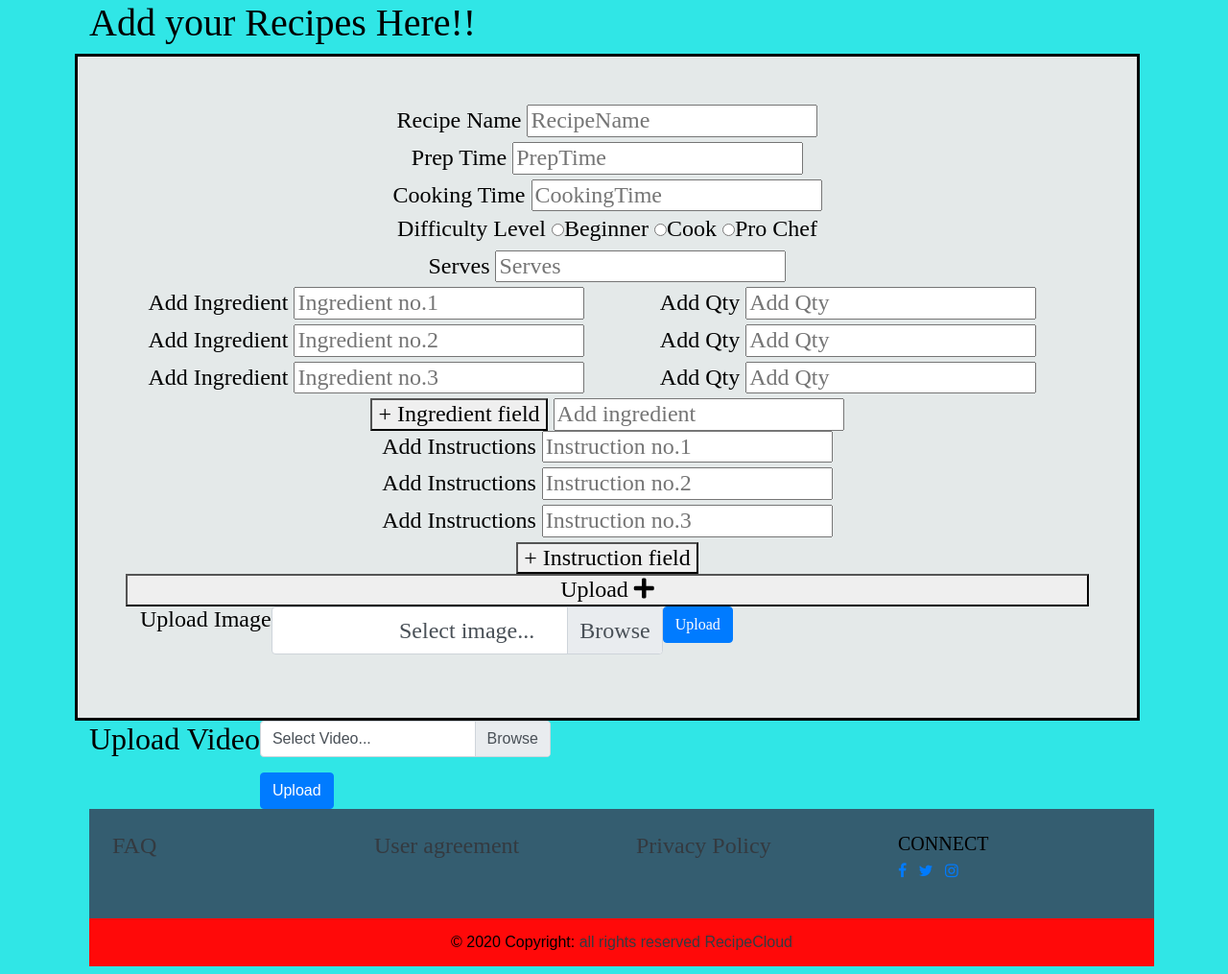
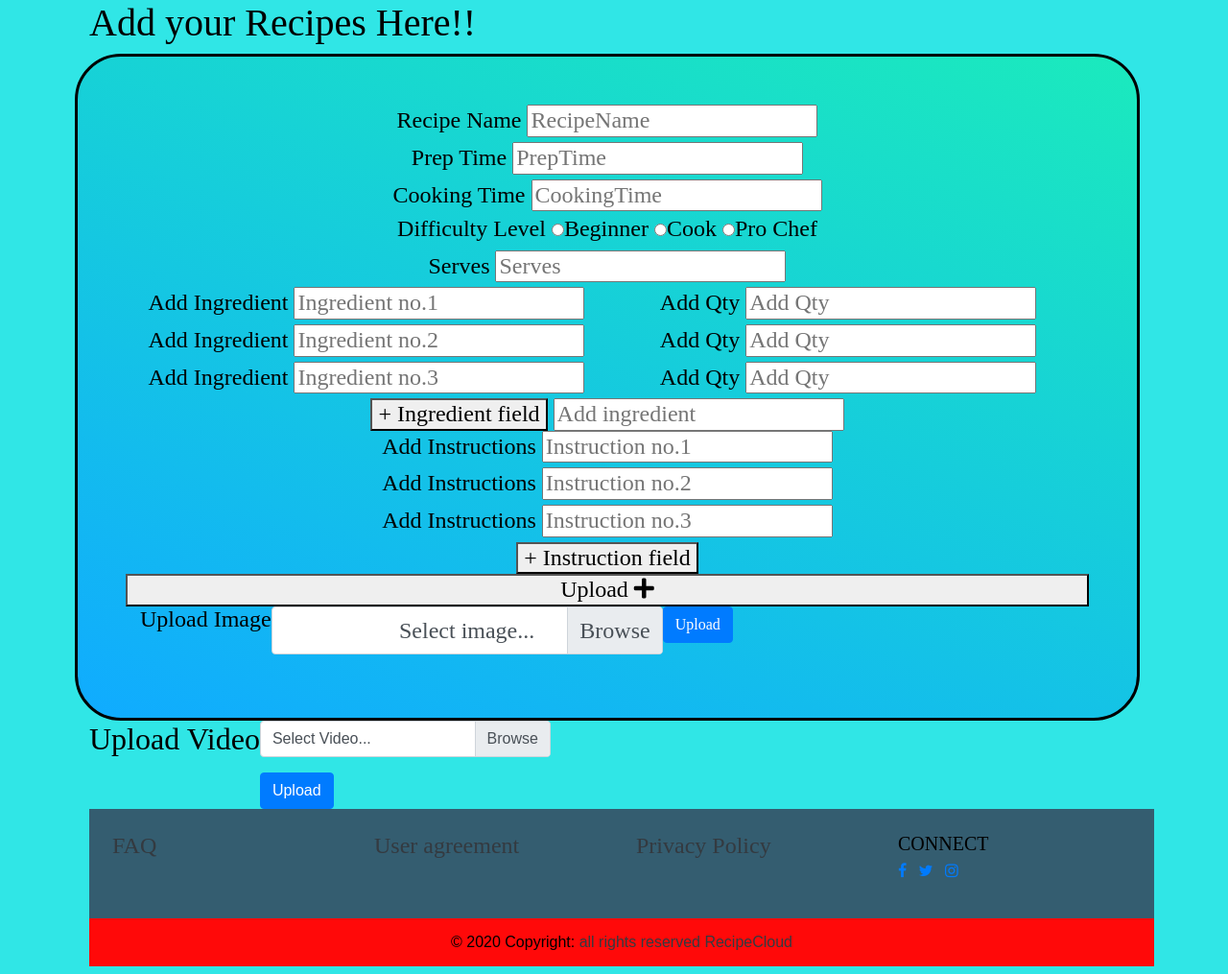
Before and after one commit to Justwhittaker/MusicHub, a Flask app: page /input in a window 1280 px wide. Shown: the part 58-1073 px from the top of the page at 96% size. Run offline with Flask 2, Linux system fonts and the light colour scheme; some libraries are stand-ins or nearby versions; some web fonts are replaced.

Commit message:
chore(RecipeCloud):Add CSS to recipe box 2.0

```diff
--- a/static/css/style.css
+++ b/static/css/style.css
@@ -38,12 +38,19 @@ h6 {
 .recipe_box {
     width: 100%;
     border: 30px;
-    background-color: rgb(228, 233, 233);
     border-width: 3px;
     border-style: solid;
     text-align: center;
-    display: block;
+    display: relative;
     font-family:'SpicyRice';
     font-size: x-large;
+    background: linear-gradient(21deg, #10abff, #1beabd);
     padding: 50px;
+    border-radius: 2em;
+
 }
+
+.text_input {
+    border-radius: 1em;
+    background: linear-gradient(21deg, #10abff, #cee9f1);
+}
--- a/templates/edit_recipes.html
+++ b/templates/edit_recipes.html
@@ -39,7 +39,7 @@
               minlength="1"
               maxlength="5"
               pattern="^[a-zA-Z0-9]{5,15}$"
-              class="validate"
+              class="text_input validate"
               required
               placeholder="PrepTime"
             />
```
